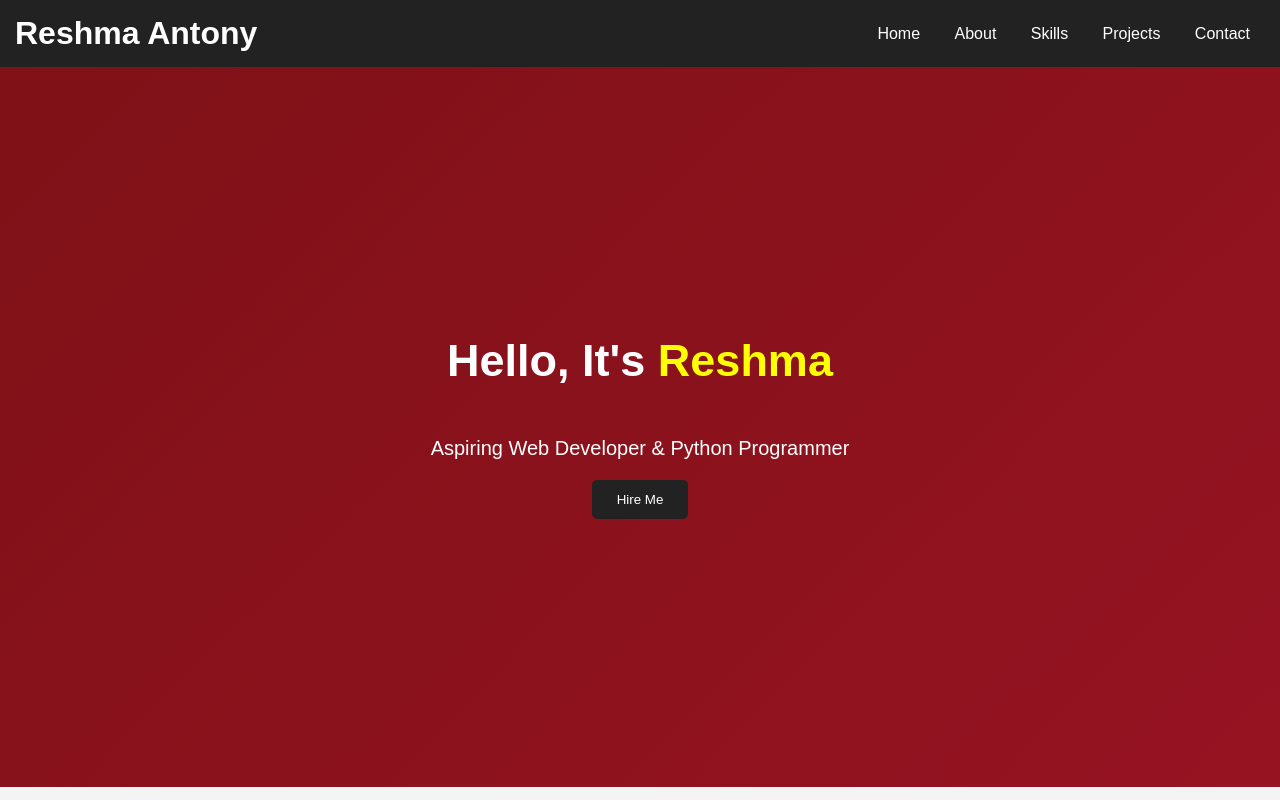
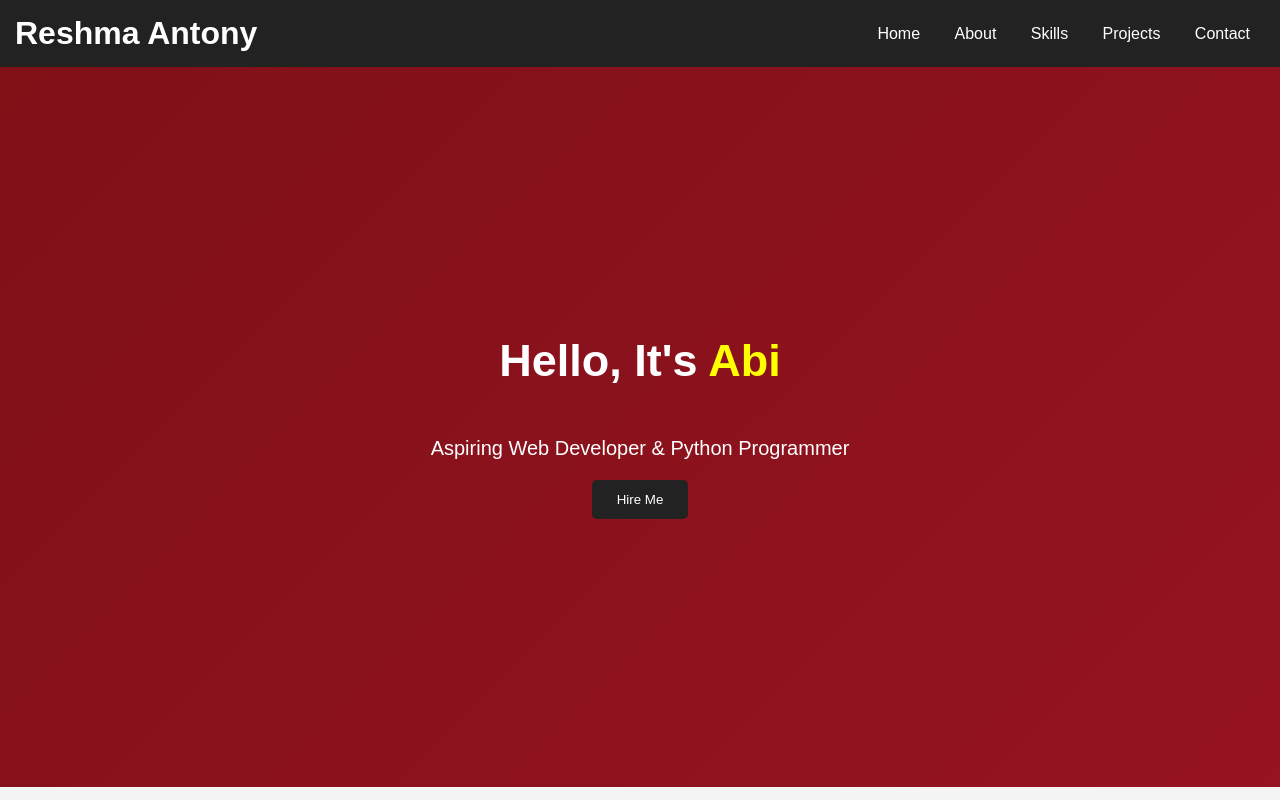
Before and after one commit to reshmaantony2006-rgb/my-portfolio, a plain HTML site: page index.html in a window 1280 px wide. Shown: the top 800 px of the page. Drawn offline with Linux system fonts and the light colour scheme.

Commit message:
Add files via upload

```diff
--- a/index.html
+++ b/index.html
@@ -20,7 +20,7 @@
 </header>
 
 <section id="home" class="hero">
-    <h2>Hello, It's <span>Reshma</span></h2>
+    <h2>Hello, It's <span>Abi</span></h2>
     <p>Aspiring Web Developer & Python Programmer</p>
     <button onclick="showMessage()">Hire Me</button>
 </section>
```
